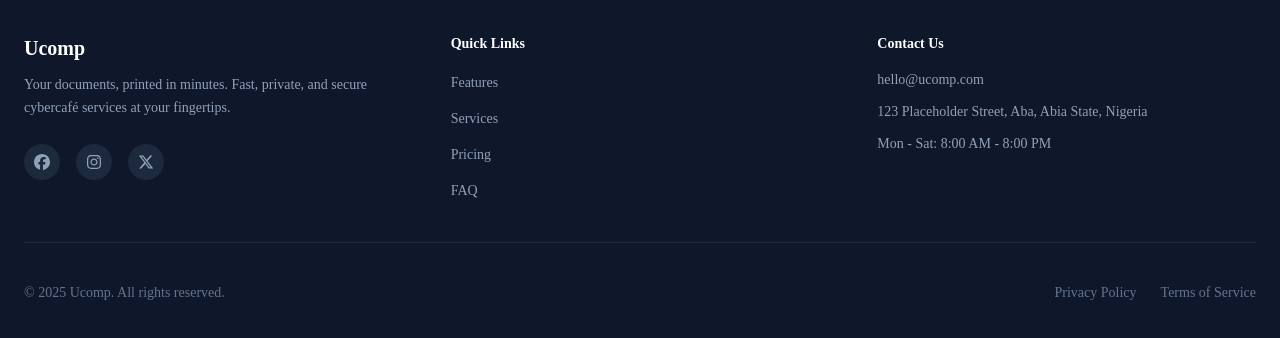
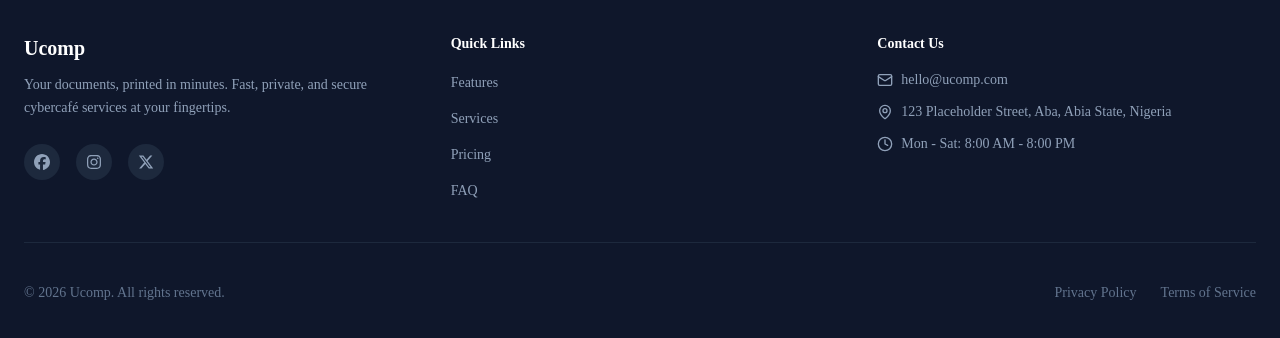
Before and after one commit to fidelisobioma/ucomp, a Next.js app: page /blog in a window 1280 px wide. Shown: the part 534-872 px from the top of the page. Built offline with nearby package versions, Linux system fonts and the light colour scheme; no server answers; the database is empty.

Commit message:
fix: footer Lucide icons, dynamic year, expired items hidden from admin queue, Watch Demo scrolls to tutorial, YouTube video in tutorial

```diff
--- a/src/app/(dashboard)/admin/print-queue/[userId]/page.tsx
+++ b/src/app/(dashboard)/admin/print-queue/[userId]/page.tsx
@@ -28,6 +28,7 @@ export default async function AdminUserPrintQueuePage({
         userId,
         assignedAdminId: adminId,
         status: { in: ["PENDING", "PRINTED"] },
+        expiresAt: { gt: new Date() },
       },
       include: {
         file: true,
--- a/src/components/home/footer.tsx
+++ b/src/components/home/footer.tsx
@@ -1,12 +1,13 @@
 import Link from "next/link";
 import { FaFacebook, FaInstagram, FaXTwitter } from "react-icons/fa6";
 import { Separator } from "@/components/ui/separator";
+import { Mail, MapPin, Clock } from "lucide-react";
 
 const quickLinks = [
-  { label: "Features", href: "#features" },
-  { label: "Services", href: "#services" },
-  { label: "Pricing", href: "#pricing" },
-  { label: "FAQ", href: "#faq" },
+  { label: "Features", href: "/#features" },
+  { label: "Services", href: "/#services" },
+  { label: "Pricing", href: "/#pricing" },
+  { label: "FAQ", href: "/#faq" },
 ];
 
 const socialLinks = [
@@ -16,6 +17,8 @@ const socialLinks = [
 ];
 
 export default function Footer() {
+  const currentYear = new Date().getFullYear();
+
   return (
     <footer className="bg-slate-900 text-white">
       <div className="mx-auto px-6 py-16 max-w-7xl">
@@ -65,9 +68,18 @@ export default function Footer() {
           <div>
             <h4 className="mb-4 font-semibold text-sm">Contact Us</h4>
             <ul className="space-y-3 text-slate-400 text-sm">
-              <li>hello@ucomp.com</li>
-              <li>123 Placeholder Street, Aba, Abia State, Nigeria</li>
-              <li> Mon - Sat: 8:00 AM - 8:00 PM</li>
+              <li className="flex items-center gap-2">
+                <Mail className="w-4 h-4 shrink-0" />
+                hello@ucomp.com
+              </li>
+              <li className="flex items-start gap-2">
+                <MapPin className="mt-0.5 w-4 h-4 shrink-0" />
+                123 Placeholder Street, Aba, Abia State, Nigeria
+              </li>
+              <li className="flex items-center gap-2">
+                <Clock className="w-4 h-4 shrink-0" />
+                Mon - Sat: 8:00 AM - 8:00 PM
+              </li>
             </ul>
           </div>
         </div>
@@ -75,7 +87,7 @@ export default function Footer() {
         <Separator className="bg-slate-800 my-10" />
 
         <div className="flex md:flex-row flex-col justify-between items-center gap-4 text-slate-500 text-sm">
-          <p>© 2025 Ucomp. All rights reserved.</p>
+          <p>© {currentYear} Ucomp. All rights reserved.</p>
           <div className="flex items-center gap-6">
             <Link href="#" className="hover:text-white transition-colors">
               Privacy Policy
--- a/src/components/home/hero.tsx
+++ b/src/components/home/hero.tsx
@@ -97,9 +97,12 @@ export default function Hero() {
               size="lg"
               variant="outline"
               className="gap-2 hover:bg-white/20 border-white/50 text-slate-800 hover:text-slate-900"
+              asChild
             >
-              <Play className="w-4 h-4" />
-              Watch Demo
+              <Link href="/#tutorial">
+                <Play className="w-4 h-4" />
+                Watch Demo
+              </Link>
             </Button>
           </div>
         </div>
--- a/src/components/home/tutorial.tsx
+++ b/src/components/home/tutorial.tsx
@@ -1,5 +1,3 @@
-import { Play } from "lucide-react";
-
 export default function Tutorial() {
   return (
     <section id="tutorial" className="bg-slate-50 py-24">
@@ -15,15 +13,15 @@ export default function Tutorial() {
           </p>
         </div>
 
-        {/* Video Placeholder */}
-        <div className="relative flex justify-center items-center bg-slate-900 shadow-xl mx-auto rounded-2xl max-w-4xl aspect-video overflow-hidden">
-          <div className="absolute inset-0 bg-gradient-to-br from-slate-800 to-slate-900" />
-          <div className="relative flex flex-col items-center gap-4">
-            <button className="flex justify-center items-center bg-white/10 hover:bg-white/20 border border-white/20 rounded-full w-20 h-20 transition-colors">
-              <Play className="ml-1 w-8 h-8 text-white" />
-            </button>
-            <p className="text-white/50 text-sm">Tutorial video coming soon</p>
-          </div>
+        {/* YouTube Video */}
+        <div className="shadow-xl mx-auto rounded-2xl max-w-4xl aspect-video overflow-hidden">
+          <iframe
+            className="w-full h-full"
+            src="https://www.youtube.com/embed/dQw4w9WgXcQ"
+            title="Ucomp Tutorial"
+            allow="accelerometer; autoplay; clipboard-write; encrypted-media; gyroscope; picture-in-picture"
+            allowFullScreen
+          />
         </div>
       </div>
     </section>
```
